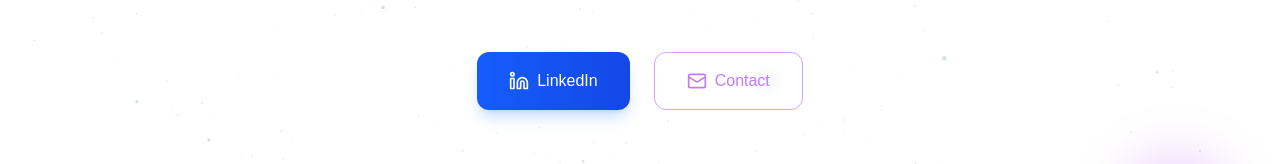
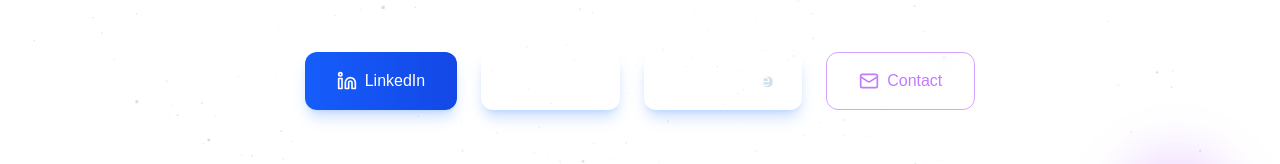
Before and after one commit to Abhityadav013/portfolio, a Next.js app: page / in a window 1280 px wide. Shown: the part 487-651 px from the top of the page. Built offline with nearby package versions, Linux system fonts and the light colour scheme; no server answers.

Commit message:
Add Github and Leetcode to home screen

```diff
--- a/app/components/HeroSection.tsx
+++ b/app/components/HeroSection.tsx
@@ -2,6 +2,8 @@ import React from "react";
 import { motion } from "framer-motion";
 import {
   ChevronDown,
+  Code,
+  Github,
   Linkedin,
   Mail,
   MapPin,
@@ -107,6 +109,28 @@ const HeroSection = () => {
             <Linkedin className="w-5 h-5" />
             <span>LinkedIn</span>
           </motion.a>
+           <motion.a
+            href="https://github.com/Abhityadav013"
+            target="_blank"
+            rel="noopener noreferrer"
+            className="flex items-center space-x-2 px-8 py-4 bg-gradient-to-r from-black-600 to-white-700 text-white rounded-xl hover:white-800 transition-all shadow-lg shadow-blue-500/25"
+            whileHover={{ scale: 1.05, y: -2 }}
+            whileTap={{ scale: 0.95 }}
+          >
+            <Github className="w-5 h-5" />
+            <span>Github</span>
+          </motion.a>
+           <motion.a
+            href="https://leetcode.com/__abhityadav"
+            target="_blank"
+            rel="noopener noreferrer"
+            className="flex items-center space-x-2 px-8 py-4 bg-gradient-to-r from-black-600 to-white-700 text-white rounded-xl hover:white-800 transition-all shadow-lg shadow-blue-500/25"
+            whileHover={{ scale: 1.05, y: -2 }}
+            whileTap={{ scale: 0.95 }}
+          >
+            <Code className="w-5 h-5" />
+            <span>Leetcode</span>
+          </motion.a>
           <motion.button
             onClick={() => scrollToSection("contact")}
             className="flex items-center space-x-2 px-8 py-4 border border-purple-500/50 text-purple-400 rounded-xl hover:bg-purple-500/10 transition-all backdrop-blur-sm"
```
